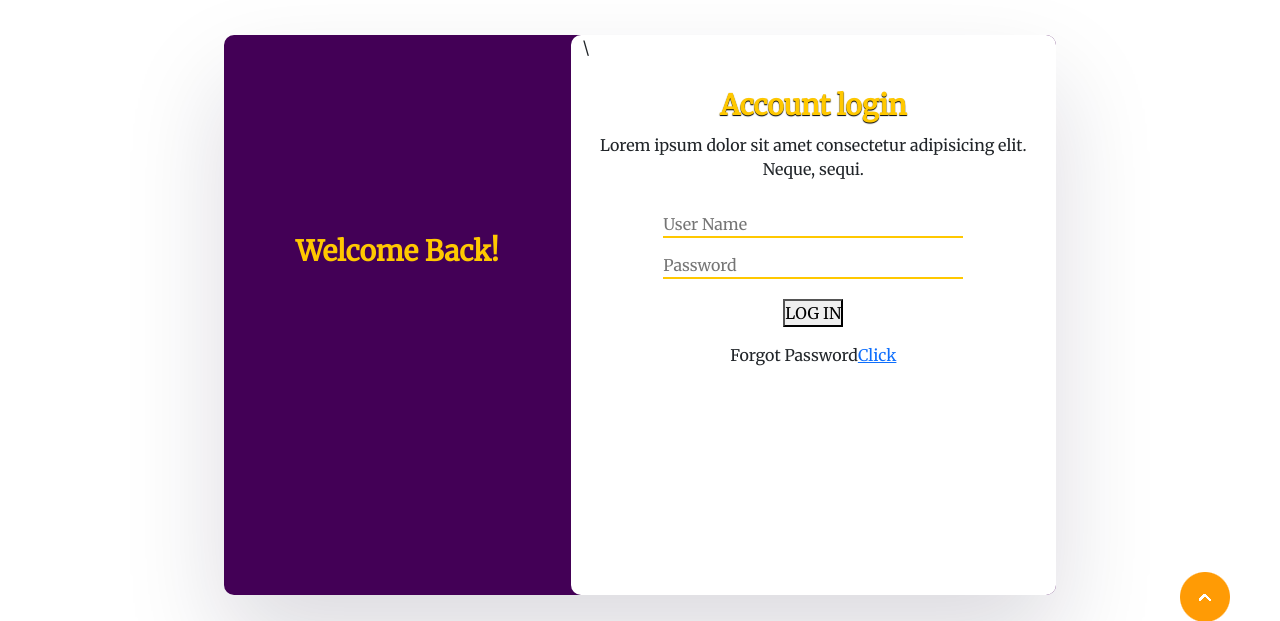
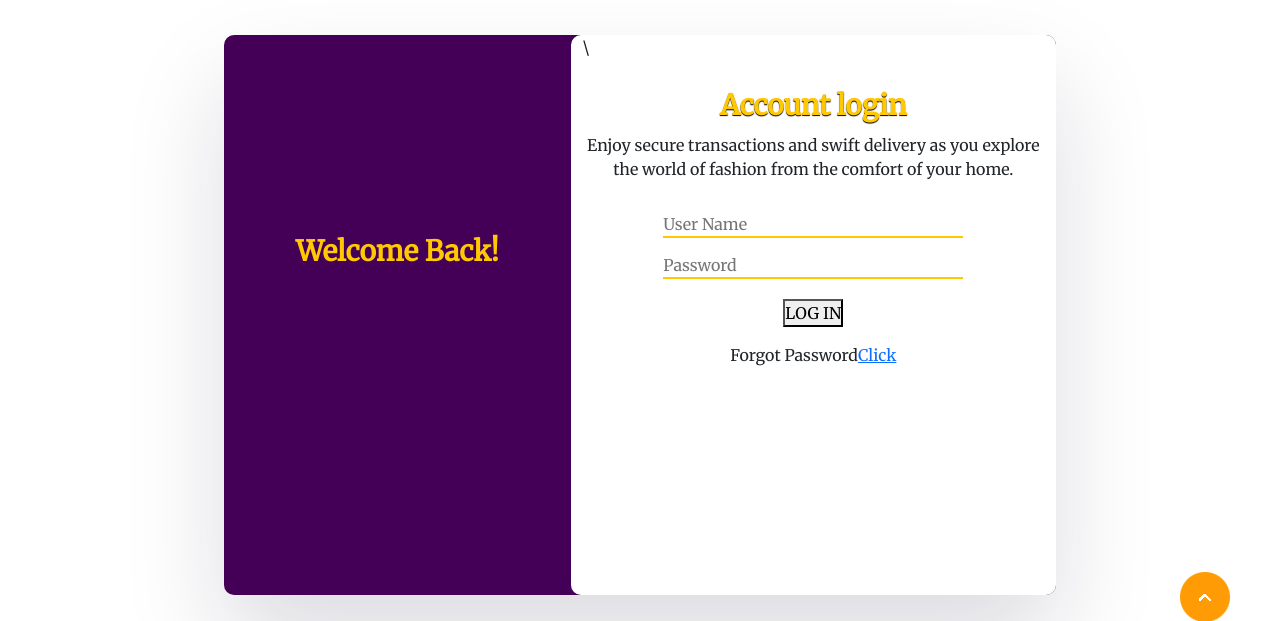
Before and after one commit to piyush15081999/23194651_CPP_Project, a Django app: page /login/ in a window 1280 px wide. Shown: the part 130-751 px from the top of the page. Run offline with Django 4.2, Linux system fonts and the light colour scheme.

Commit message:
Update login.html

```diff
--- a/templates/login.html
+++ b/templates/login.html
@@ -14,7 +14,7 @@
           <form action="{% url 'handle_login' %}" method="post">
             {% csrf_token %}
             <h3 class="text-center">Account login</h3>
-            <p class="text-center">Lorem ipsum dolor sit amet consectetur adipisicing elit. Neque, sequi.</p>
+            <p class="text-center">Enjoy secure transactions and swift delivery as you explore the world of fashion from the comfort of your home.</p>
             <div class="input2 text-center">
             <input name="uname" type="name" placeholder="User Name">
             <input name="pass" type="password" placeholder="Password">
```
